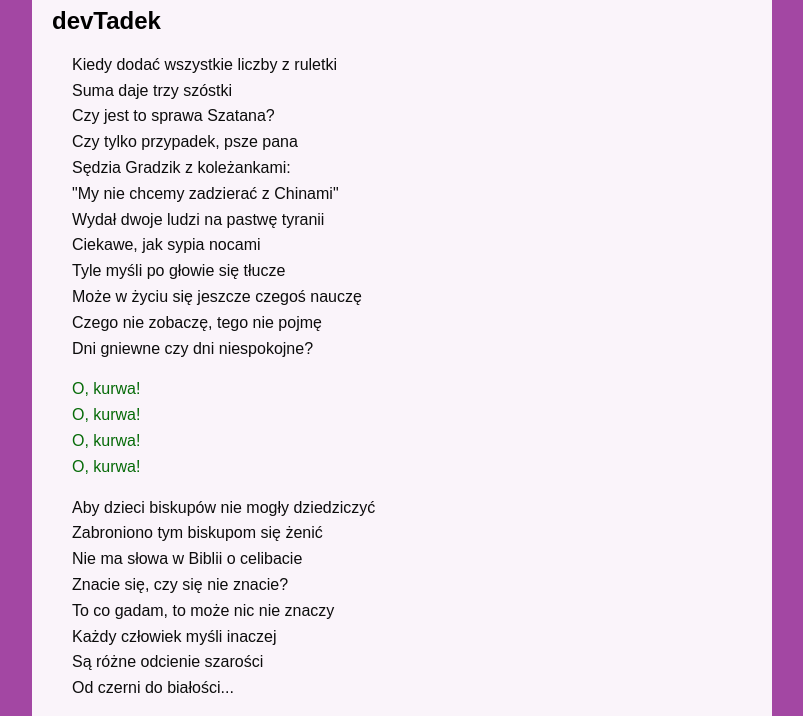
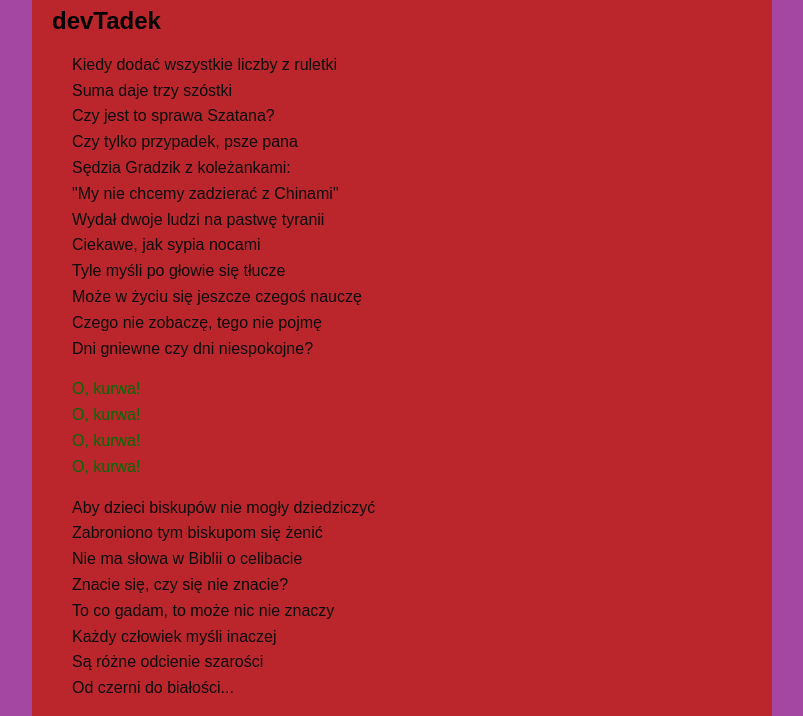
Before and after one commit to jerzyszajner/learning-git-2, a website: page index.html in a window 1280 px wide. Shown: the part 143-859 px from the top of the page, without its empty margins (238-1041 px from the left). Drawn offline with Linux system fonts and the light colour scheme.

Commit message:
Add new background-colror and change h1 text

```diff
--- a/index.html
+++ b/index.html
@@ -3,7 +3,7 @@
   <head>
       <meta charset="UTF-8">
       <meta name="viewport" content="width=device-width, initial-scale=1.0">
-      <title>Kazik - Oj kurwa master</title>
+      <title>Kazik - Oj kurwa master!!!</title>
       <link rel="stylesheet" href="style.css">
   </head>
   <body class="new-kasia">
--- a/style.css
+++ b/style.css
@@ -8,7 +8,7 @@ body {
 .container {
     max-width: 700px;
     margin: 50px auto;
-    background-color: #fffffff0;
+    background-color: #bb2525f0;
     padding: 20px;
 }
 
```
